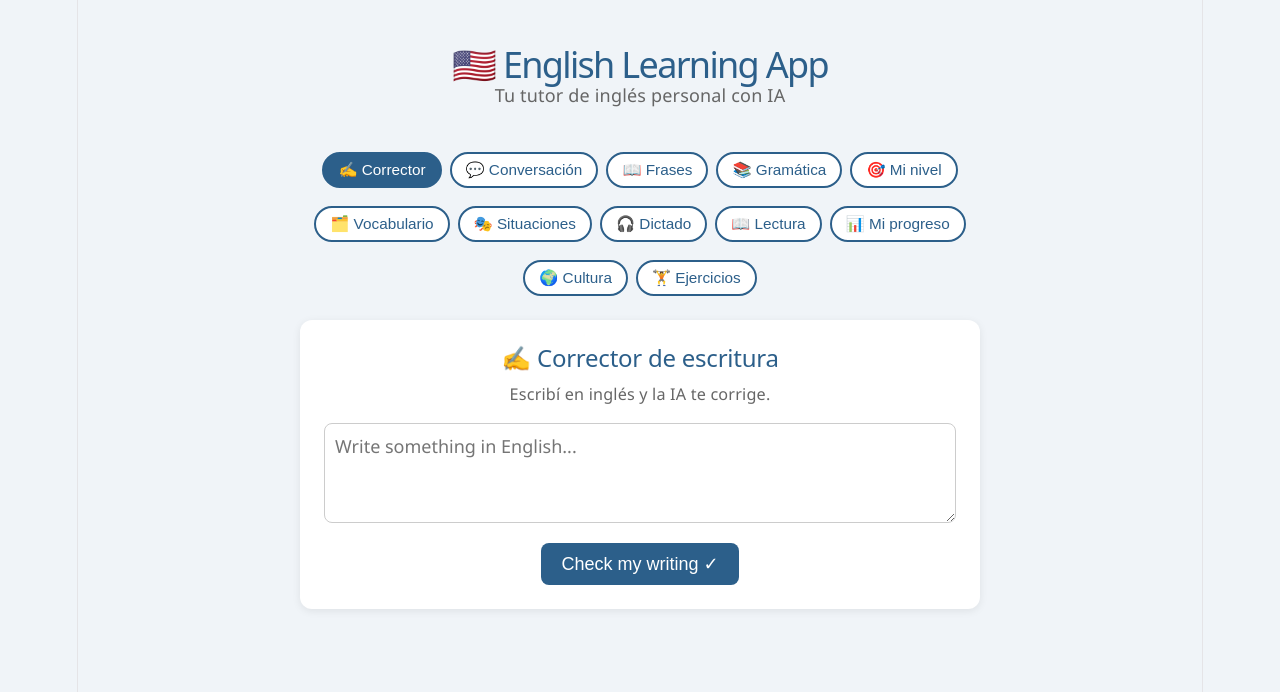
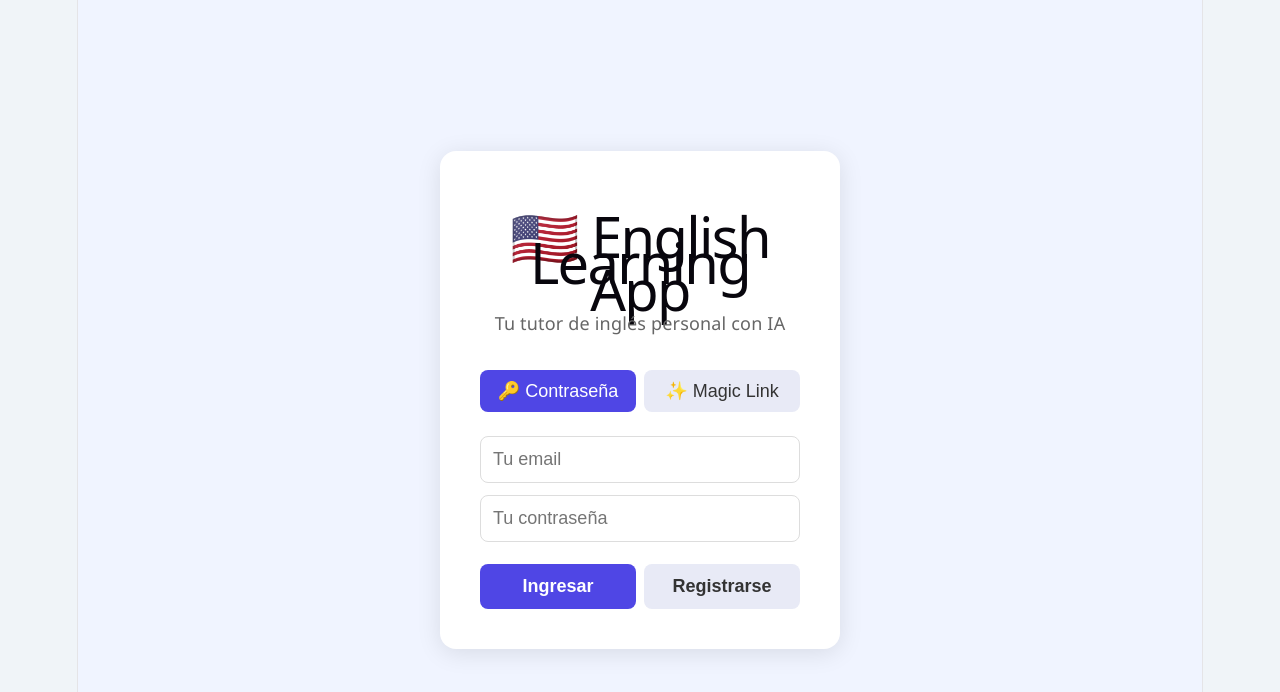
Before and after one commit to Chachin76/english-app-react, a React (Vite) app: page / in a window 1280 px wide. Shown: the top 692 px of the page. Built offline with nearby package versions, Linux system fonts and the light colour scheme.

Commit message:
Fase 5: autenticacion con Supabase

```diff
--- a/package.json
+++ b/package.json
@@ -10,8 +10,10 @@
     "preview": "vite preview"
   },
   "dependencies": {
+    "@supabase/supabase-js": "^2.100.0",
     "react": "^19.2.4",
-    "react-dom": "^19.2.4"
+    "react-dom": "^19.2.4",
+    "react-router-dom": "^7.13.2"
   },
   "devDependencies": {
     "@eslint/js": "^9.39.4",
--- a/src/App.jsx
+++ b/src/App.jsx
@@ -1,4 +1,6 @@
 import { useState } from 'react';
+import { supabase } from './supabase';
+import ProtectedRoute from './components/ProtectedRoute';
 import Frases from './components/Frases';
 import Corrector from './components/Corrector';
 import Chat from './components/Chat';
@@ -19,34 +21,41 @@ function App() {
     localStorage.getItem('nivel_ingles') || ''
   );
 
+  const handleLogout = async () => {
+    await supabase.auth.signOut();
+  };
 
   return (
+    <ProtectedRoute>
       <div className="app">
         <header>
           <h1>🇺🇸 English Learning App</h1>
           <p>Tu tutor de inglés personal con IA</p>
-       <div style={{ display:'flex', justifyContent:'center', alignItems:'center', gap:'8px', marginTop:'8px' }}>
+          <div style={{ display: 'flex', justifyContent: 'center', alignItems: 'center', gap: '8px', marginTop: '8px' }}>
             {nivelUsuario && (
-    <span style={{ background:'#e8f0fe', color:'#1a237e', padding:'4px 12px', borderRadius:'12px', fontSize:'0.82rem', fontWeight:'500' }}>
+              <span style={{ background: '#e8f0fe', color: '#1a237e', padding: '4px 12px', borderRadius: '12px', fontSize: '0.82rem', fontWeight: '500' }}>
                 Nivel {nivelUsuario}
               </span>
             )}
+            <button onClick={handleLogout} style={{ background: '#fee2e2', color: '#991b1b', border: 'none', borderRadius: '12px', padding: '4px 12px', fontSize: '0.82rem', fontWeight: '500', cursor: 'pointer' }}>
+              Cerrar sesión
+            </button>
           </div>
         </header>
 
-      <nav style={{ display:'flex', flexWrap:'wrap', justifyContent:'center', gap:'8px', marginBottom:'24px' }}>
-        <button className={moduloActivo === 'corrector'    ? 'nav-btn active' : 'nav-btn'} onClick={() => setModuloActivo('corrector')}>✍️ Corrector</button>
+        <nav style={{ display: 'flex', flexWrap: 'wrap', justifyContent: 'center', gap: '8px', marginBottom: '24px' }}>
+          <button className={moduloActivo === 'corrector'    ? 'nav-btn active' : 'nav-btn'} onClick={() => setModuloActivo('corrector')}>✅ Corrector</button>
           <button className={moduloActivo === 'conversacion' ? 'nav-btn active' : 'nav-btn'} onClick={() => setModuloActivo('conversacion')}>💬 Conversación</button>
-        <button className={moduloActivo === 'frases'       ? 'nav-btn active' : 'nav-btn'} onClick={() => setModuloActivo('frases')}>📖 Frases</button>
-        <button className={moduloActivo === 'gramatica'    ? 'nav-btn active' : 'nav-btn'} onClick={() => setModuloActivo('gramatica')}>📚 Gramática</button>
+          <button className={moduloActivo === 'frases'       ? 'nav-btn active' : 'nav-btn'} onClick={() => setModuloActivo('frases')}>📚 Frases</button>
+          <button className={moduloActivo === 'gramatica'    ? 'nav-btn active' : 'nav-btn'} onClick={() => setModuloActivo('gramatica')}>📝 Gramática</button>
           <button className={moduloActivo === 'diagnostico'  ? 'nav-btn active' : 'nav-btn'} onClick={() => setModuloActivo('diagnostico')}>🎯 Mi nivel</button>
-        <button className={moduloActivo === 'vocabulario'  ? 'nav-btn active' : 'nav-btn'} onClick={() => setModuloActivo('vocabulario')}>🗂️ Vocabulario</button>
+          <button className={moduloActivo === 'vocabulario'  ? 'nav-btn active' : 'nav-btn'} onClick={() => setModuloActivo('vocabulario')}>🧠 Vocabulario</button>
           <button className={moduloActivo === 'situaciones'  ? 'nav-btn active' : 'nav-btn'} onClick={() => setModuloActivo('situaciones')}>🎭 Situaciones</button>
           <button className={moduloActivo === 'dictado'      ? 'nav-btn active' : 'nav-btn'} onClick={() => setModuloActivo('dictado')}>🎧 Dictado</button>
           <button className={moduloActivo === 'lectura'      ? 'nav-btn active' : 'nav-btn'} onClick={() => setModuloActivo('lectura')}>📖 Lectura</button>
           <button className={moduloActivo === 'progreso'     ? 'nav-btn active' : 'nav-btn'} onClick={() => setModuloActivo('progreso')}>📊 Mi progreso</button>
-        <button className={moduloActivo === 'cultura'      ? 'nav-btn active' : 'nav-btn'} onClick={() => setModuloActivo('cultura')}>🌍 Cultura</button>
-        <button className={moduloActivo === 'ejercicios'   ? 'nav-btn active' : 'nav-btn'} onClick={() => setModuloActivo('ejercicios')}>🏋️ Ejercicios</button>
+          <button className={moduloActivo === 'cultura'      ? 'nav-btn active' : 'nav-btn'} onClick={() => setModuloActivo('cultura')}>🌎 Cultura</button>
+          <button className={moduloActivo === 'ejercicios'   ? 'nav-btn active' : 'nav-btn'} onClick={() => setModuloActivo('ejercicios')}>✏️ Ejercicios</button>
         </nav>
 
         <main>
@@ -64,6 +73,7 @@ function App() {
           {moduloActivo === 'ejercicios'   && <Ejercicios nivelUsuario={nivelUsuario} />}
         </main>
       </div>
+    </ProtectedRoute>
   );
 }
 
--- /dev/null
+++ b/src/components/Login.jsx
@@ -0,0 +1,99 @@
+import { useState } from 'react';
+import { supabase } from '../supabase';
+
+function Login() {
+  const [email, setEmail] = useState('');
+  const [password, setPassword] = useState('');
+  const [modo, setModo] = useState('password'); // 'password' o 'magic'
+  const [mensaje, setMensaje] = useState('');
+  const [cargando, setCargando] = useState(false);
+
+  const handleLogin = async () => {
+    setCargando(true);
+    setMensaje('');
+    const { error } = await supabase.auth.signInWithPassword({ email, password });
+    if (error) setMensaje('❌ ' + error.message);
+    setCargando(false);
+  };
+
+  const handleRegistro = async () => {
+    setCargando(true);
+    setMensaje('');
+    const { error } = await supabase.auth.signUp({ email, password });
+    if (error) setMensaje('❌ ' + error.message);
+    else setMensaje('✅ Revisá tu email para confirmar el registro');
+    setCargando(false);
+  };
+
+  const handleMagicLink = async () => {
+    setCargando(true);
+    setMensaje('');
+    const { error } = await supabase.auth.signInWithOtp({ email });
+    if (error) setMensaje('❌ ' + error.message);
+    else setMensaje('✅ Te enviamos un link a tu email. Revisá tu bandeja.');
+    setCargando(false);
+  };
+
+  return (
+    <div style={{ minHeight: '100vh', display: 'flex', alignItems: 'center', justifyContent: 'center', background: '#f0f4ff' }}>
+      <div style={{ background: 'white', padding: '40px', borderRadius: '16px', boxShadow: '0 4px 24px rgba(0,0,0,0.1)', width: '100%', maxWidth: '400px' }}>
+        <h1 style={{ textAlign: 'center', marginBottom: '8px' }}>🇺🇸 English Learning App</h1>
+        <p style={{ textAlign: 'center', color: '#666', marginBottom: '24px' }}>Tu tutor de inglés personal con IA</p>
+
+        <div style={{ display: 'flex', gap: '8px', marginBottom: '24px' }}>
+          <button
+            onClick={() => setModo('password')}
+            style={{ flex: 1, padding: '10px', borderRadius: '8px', border: 'none', background: modo === 'password' ? '#4f46e5' : '#e8eaf6', color: modo === 'password' ? 'white' : '#333', cursor: 'pointer', fontWeight: '500' }}>
+            🔑 Contraseña
+          </button>
+          <button
+            onClick={() => setModo('magic')}
+            style={{ flex: 1, padding: '10px', borderRadius: '8px', border: 'none', background: modo === 'magic' ? '#4f46e5' : '#e8eaf6', color: modo === 'magic' ? 'white' : '#333', cursor: 'pointer', fontWeight: '500' }}>
+            ✨ Magic Link
+          </button>
+        </div>
+
+        <input
+          type="email"
+          placeholder="Tu email"
+          value={email}
+          onChange={e => setEmail(e.target.value)}
+          style={{ width: '100%', padding: '12px', borderRadius: '8px', border: '1px solid #ddd', marginBottom: '12px', fontSize: '1rem', boxSizing: 'border-box' }}
+        />
+
+        {modo === 'password' && (
+          <input
+            type="password"
+            placeholder="Tu contraseña"
+            value={password}
+            onChange={e => setPassword(e.target.value)}
+            style={{ width: '100%', padding: '12px', borderRadius: '8px', border: '1px solid #ddd', marginBottom: '12px', fontSize: '1rem', boxSizing: 'border-box' }}
+          />
+        )}
+
+        {mensaje && (
+          <p style={{ textAlign: 'center', color: mensaje.startsWith('❌') ? '#c62828' : '#2e7d32', marginBottom: '12px', fontSize: '0.9rem' }}>
+            {mensaje}
+          </p>
+        )}
+
+        {modo === 'password' ? (
+          <div style={{ display: 'flex', gap: '8px' }}>
+            <button onClick={handleLogin} disabled={cargando} style={{ flex: 1, padding: '12px', background: '#4f46e5', color: 'white', border: 'none', borderRadius: '8px', cursor: 'pointer', fontWeight: '600', fontSize: '1rem' }}>
+              {cargando ? 'Cargando...' : 'Ingresar'}
+            </button>
+            <button onClick={handleRegistro} disabled={cargando} style={{ flex: 1, padding: '12px', background: '#e8eaf6', color: '#333', border: 'none', borderRadius: '8px', cursor: 'pointer', fontWeight: '600', fontSize: '1rem' }}>
+              Registrarse
+            </button>
+          </div>
+        ) : (
+          <button onClick={handleMagicLink} disabled={cargando} style={{ width: '100%', padding: '12px', background: '#4f46e5', color: 'white', border: 'none', borderRadius: '8px', cursor: 'pointer', fontWeight: '600', fontSize: '1rem' }}>
+            {cargando ? 'Enviando...' : '✨ Enviar Magic Link'}
+          </button>
+        )}
+      </div>
+    </div>
+  );
+}
+
+export default Login;
--- /dev/null
+++ b/src/components/ProtectedRoute.jsx
@@ -0,0 +1,27 @@
+import { useEffect, useState } from 'react';
+import { supabase } from '../supabase';
+import Login from './Login';
+
+function ProtectedRoute({ children }) {
+  const [sesion, setSesion] = useState(null);
+  const [cargando, setCargando] = useState(true);
+
+  useEffect(() => {
+    supabase.auth.getSession().then(({ data: { session } }) => {
+      setSesion(session);
+      setCargando(false);
+    });
+
+    const { data: listener } = supabase.auth.onAuthStateChange((_event, session) => {
+      setSesion(session);
+    });
+
+    return () => listener.subscription.unsubscribe();
+  }, []);
+
+  if (cargando) return <div style={{ textAlign: 'center', marginTop: '40vh', fontSize: '1.5rem' }}>Cargando...</div>;
+  if (!sesion) return <Login />;
+  return children;
+}
+
+export default ProtectedRoute;
--- /dev/null
+++ b/src/supabase.js
@@ -0,0 +1,6 @@
+import { createClient } from '@supabase/supabase-js';
+
+const SUPABASE_URL = 'https://sovrhvgwazgkiaplbuhn.supabase.co';
+const SUPABASE_KEY = 'sb_publishable_e276ORbhRK5uPQp7o00ACA_z2ECJ5OW';  // tu publishable key completa
+
+export const supabase = createClient(SUPABASE_URL, SUPABASE_KEY);
```
Also changed, not shown: 1 other file (tests, documents, lock files or other folders). Lines whose indentation alone changed are shown as unchanged.
